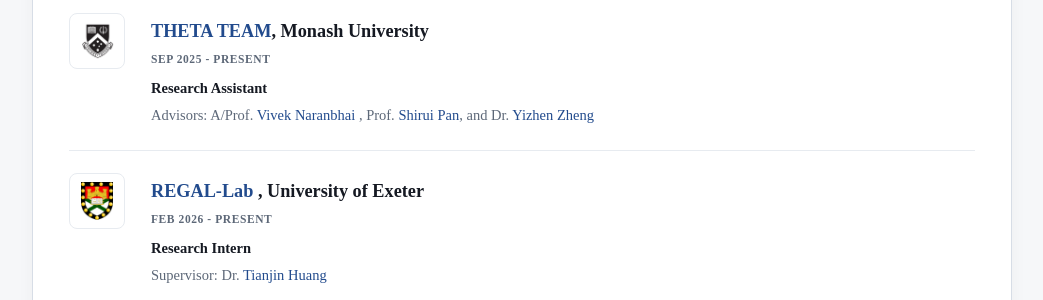
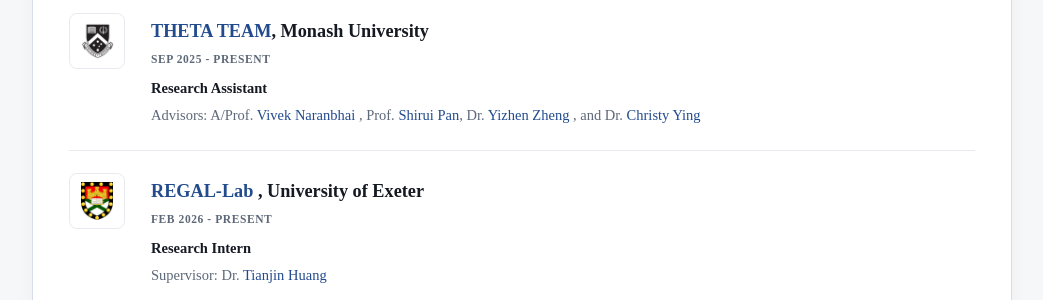
Before and after one commit to zhaorui-bi/zhaorui-bi.github.io, a Jekyll site: the page built from index.html, in a window 1280 px wide and 900 px high, scrolled down 2782 px. Shown: the part 153-453 px from the top of the window, without its empty margins (118-1161 px from the left). Built offline with Jekyll 4.4.1, drawn with Linux system fonts in a browser that asks for light colours.

Commit message:
Add Christy Ying to THETA TEAM advisors

```diff
--- a/index.html
+++ b/index.html
@@ -395,12 +395,16 @@ title: Zhaorui (Elijah) Jiang
               <a href="https://research.monash.edu/en/persons/vivek-naranbhai">
                 Vivek Naranbhai
               </a>
-              , Prof. <a href="https://shiruipan.github.io/">Shirui Pan</a>, and
+              , Prof. <a href="https://shiruipan.github.io/">Shirui Pan</a>,
               Dr.
               <a
                 href="https://scholar.google.com/citations?user=TtzA-90AAAAJ&amp;hl=en"
               >
                 Yizhen Zheng
+              </a>
+              , and Dr.
+              <a href="https://research.monash.edu/en/persons/le-christy-ying/">
+                Christy Ying
               </a>
             </p>
           </div>
```
